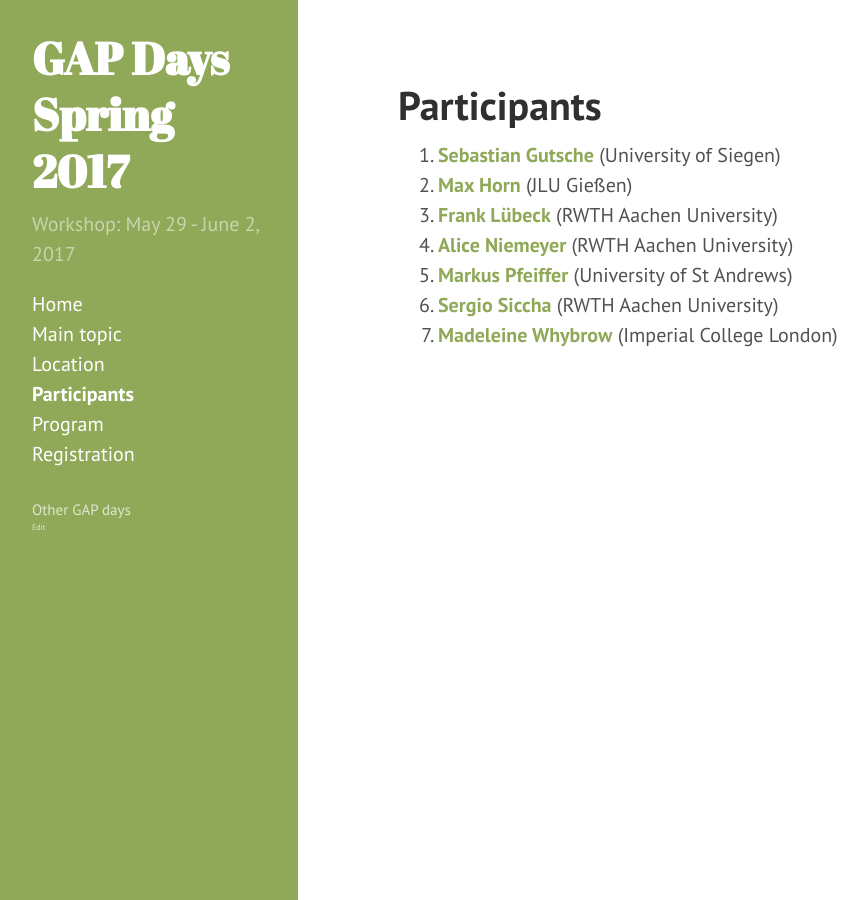
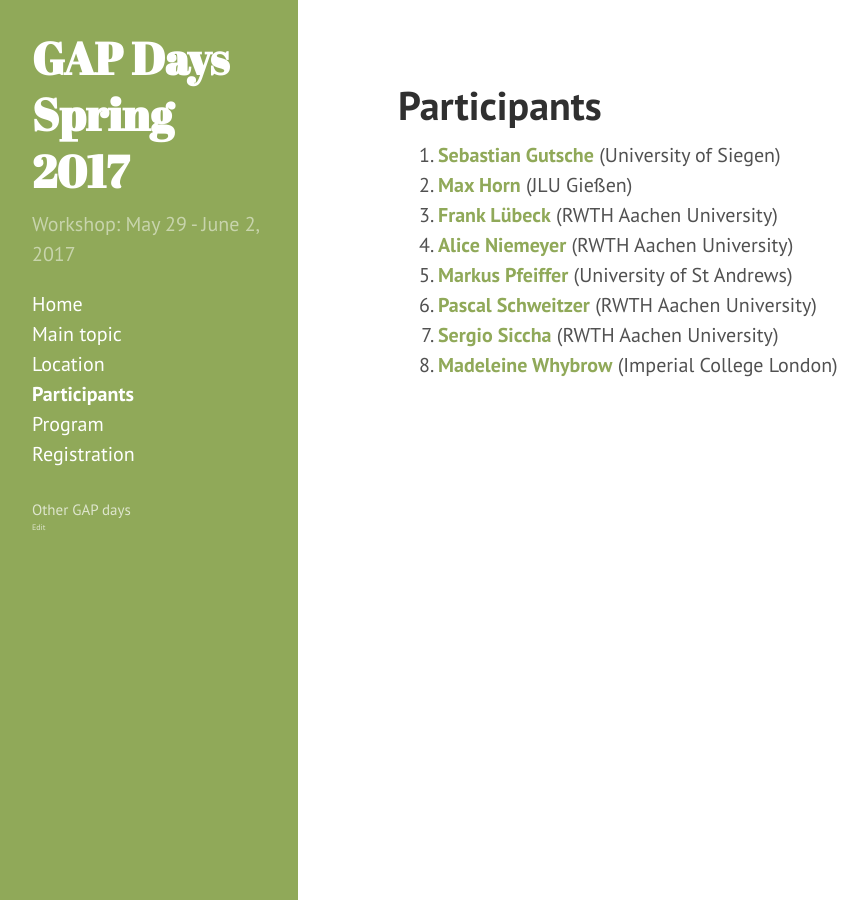
Before and after one commit to gapdays/gapdays2017-spring, a Jekyll site: the page built from participants.md, in a window 1280 px wide. Shown: the whole page, without its empty margins (2-870 px from the left). Built offline with Jekyll 4.4.1, drawn with Linux system fonts in a browser that asks for light colours.

Commit message:
Pascal Schweitzer registered.

```diff
--- a/_data/participants.yml
+++ b/_data/participants.yml
@@ -26,6 +26,10 @@
   url: https://www.morphism.de/~markusp/
   affiliation: University of St Andrews
 
+- name: Pascal Schweitzer
+  url: https://www.lii.rwth-aachen.de/en/mitarbeiter/13-mitarbeiter/professoren/22-prof-dr-schweitzer.html
+  affiliation: RWTH Aachen University
+
 - name: Sergio Siccha
   url: https://wwwb.math.rwth-aachen.de/Mitarbeiter/siccha.php
   affiliation: RWTH Aachen University
```
